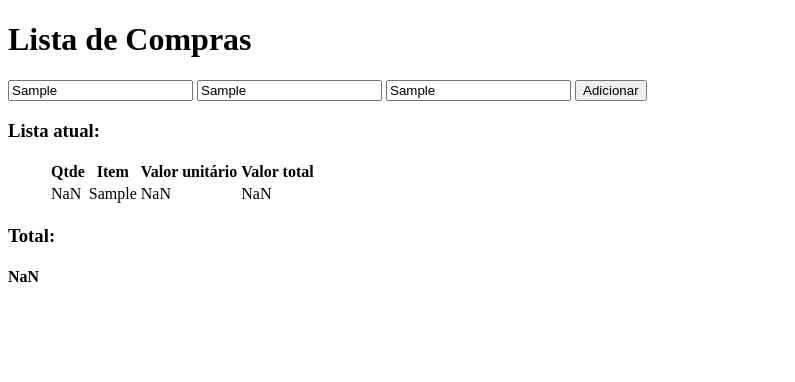
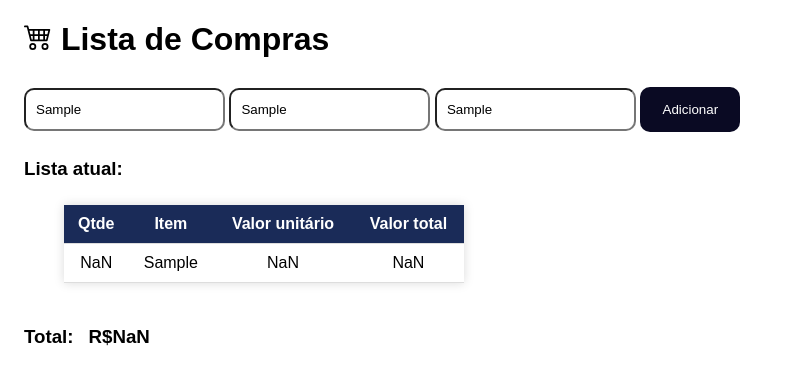
Before and after one commit to renanrodrigo/lista_compras, a website: page index.html in a window 1280 px wide. Both pictures are taken after typing "Sample", "Sample", "Sample" into the empty fields and a click on the button "Adicionar". Shown: the whole page, without its empty margins (0-795 px from the left). Drawn offline with Linux system fonts and the light colour scheme.

Commit message:
adicionar melhorias de estilo

```diff
--- a/index.html
+++ b/index.html
@@ -1,29 +1,28 @@
 <!DOCTYPE html>
 <html lang="pt-br">
   <head>
-    <meta charset="UTF-8">
-    <meta http-equiv="X-UA-Compatible" content="IE=edge">
-    <meta name="viewport" content="width=device-width, initial-scale=1.0">
+    <meta charset="UTF-8" />
+    <meta http-equiv="X-UA-Compatible" content="IE=edge" />
+    <meta name="viewport" content="width=device-width, initial-scale=1.0" />
     <title>Lista de Compras</title>
     <script defer src="script.js"></script>
+    <link rel="stylesheet" href="styles.css" />
   </head>
   <body>
-    <h1>Lista de Compras</h1>
+    <h1><img src="icon.svg" alt="shopping icon" /> Lista de Compras</h1>
     <div class="separador">
-        <input type="text" placeholder="Item" id="input_item">
-        <input type="text" placeholder="Quantidade" id="input_qtd">
-        <input type="text" placeholder="Preço Unitário" id="input_preco">
+      <input type="text" placeholder="Item" id="input_item" />
+      <input type="text" placeholder="Quantidade" id="input_qtd" />
+      <input type="text" placeholder="Preço Unitário" id="input_preco" />
       <button id="botao_add">Adicionar</button>
     </div>
     <div class="separador">
       <h3>Lista atual:</h3>
-        <ul id="lista">
-
-        </ul>
+      <ul id="lista"></ul>
     </div>
-    <div class="separador">
+    <div class="separador total-value">
       <h3>Total:</h3>
-        <h4 id="total">0</h4>
+      <h3 class="moeda">R$<span id="total">0</span></h3>
     </div>
   </body>
 </html>
--- /dev/null
+++ b/styles.css
@@ -0,0 +1,55 @@
+body {
+  font-family: sans-serif;
+  padding-left: 1rem;
+}
+
+.total-value {
+  display: flex;
+  font-size: 1rem;
+}
+
+.moeda {
+  padding-left: 15px;
+}
+
+#botao_add {
+  background-color: #0a0a23;
+  border: none;
+  border-radius: 10px;
+  color: #fff;
+  min-height: 30px;
+  min-width: 100px;
+  padding: 15px;
+}
+
+#botao_add:hover {
+  background-color: #002ead;
+  transition: 0.7s;
+}
+
+input[type="text"] {
+  border-radius: 10px;
+  box-sizing: border-box;
+  padding: 12px 10px;
+  margin: 8px 0;
+}
+
+th {
+  background-color: #1a2b58;
+  color: white;
+}
+
+th,
+td {
+  border-bottom: 1px solid #ddd;
+  padding: 10px;
+  text-align: center;
+}
+
+table {
+  border-collapse: collapse;
+  box-shadow: 0 0 10px rgba(0, 0, 0, 0.15);
+  font-size: 1rem;
+  margin: 25px 0;
+  min-width: 400px;
+}
```
Also changed, not shown: icon.svg (added). Lines whose indentation alone changed are shown as unchanged.
